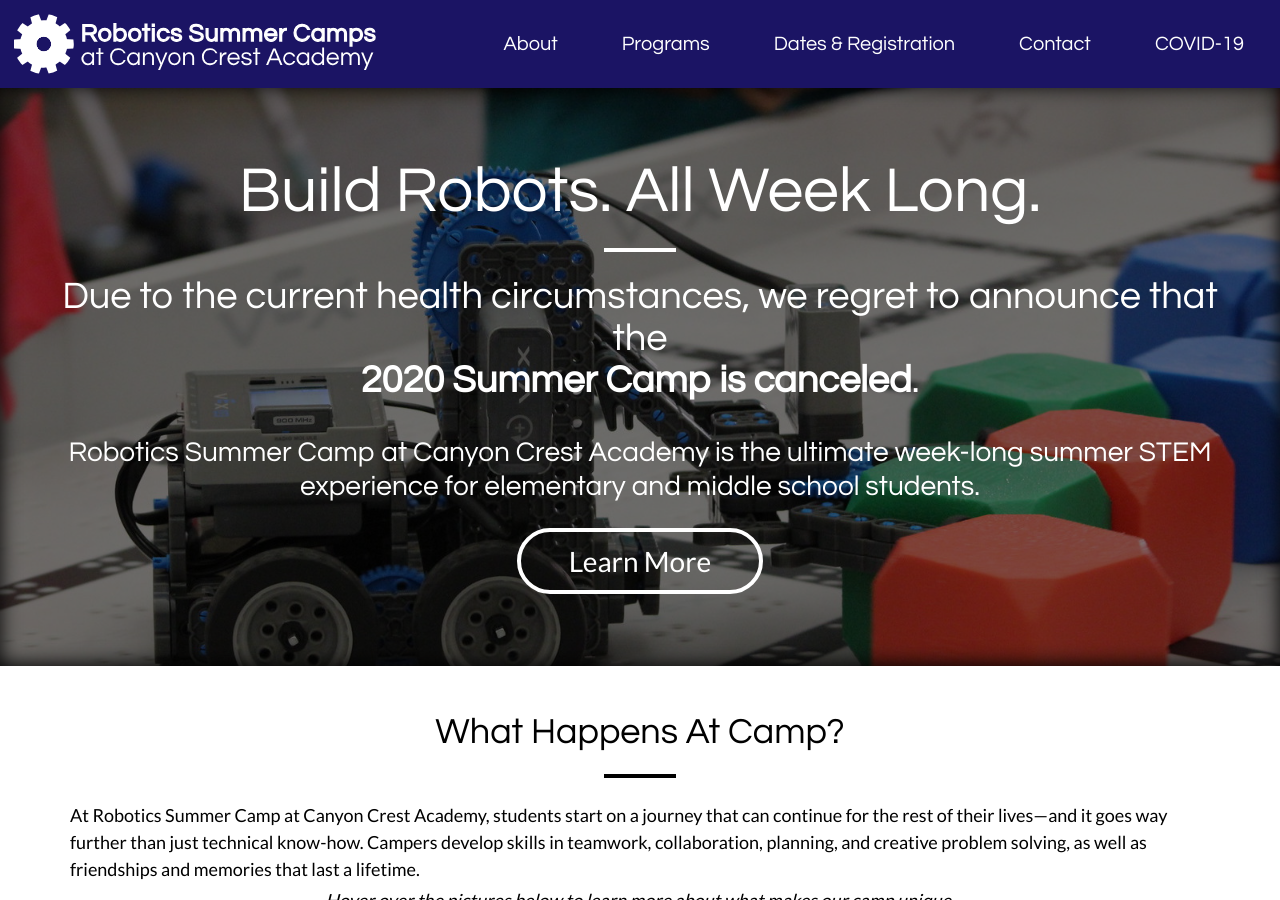
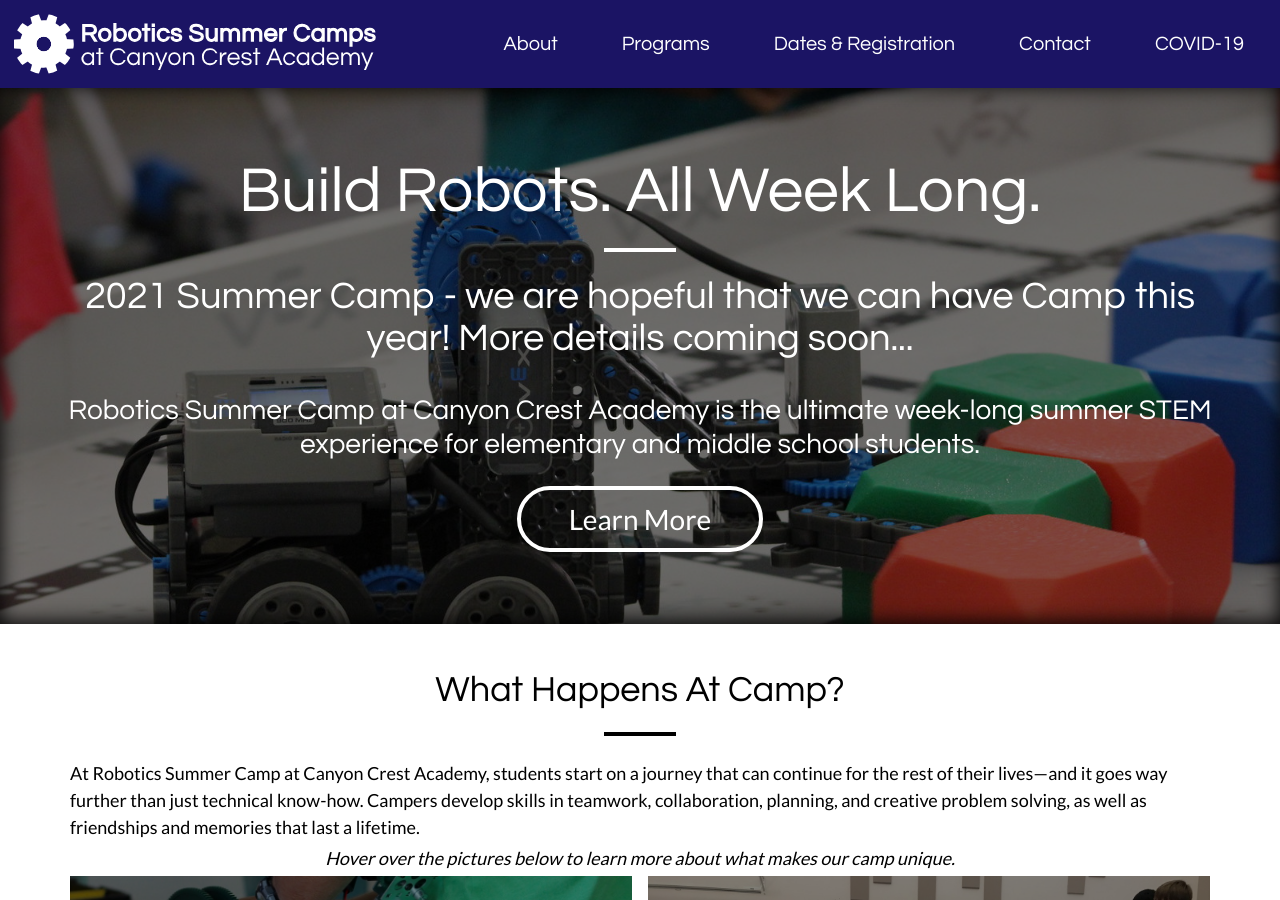
Before and after one commit to Team3128/camp, a Jekyll site: the page built from index.html, in a window 1280 px wide and 900 px high. Built offline with Jekyll 4.4.1, drawn with Linux system fonts in a browser that asks for light colours; nearby versions of some CDN libraries; some of the changed text lies outside the part shown.

Commit message:
updated copyright and camp 2021 info

```diff
--- a/_includes/footer.html
+++ b/_includes/footer.html
@@ -1,3 +1,3 @@
 <footer>
-    © 2015-2019. All rights reserved. Robotics Summer Camp at Canyon Crest Academy is a program by <a href="http://team3128.org">FIRST Robotics Competition Team 3128: Aluminum Narwhals</a> and the <a href="http://canyoncrestfoundation.org">Canyon Crest Academy Foundation</a>.
+    © 2015-2021. All rights reserved. Robotics Summer Camp at Canyon Crest Academy is a program by <a href="http://team3128.org">FIRST Robotics Competition Team 3128: Aluminum Narwhals</a> and the <a href="http://canyoncrestfoundation.org">Canyon Crest Academy Foundation</a>.
 </footer>
--- a/index.html
+++ b/index.html
@@ -27,8 +27,8 @@ layout: default
                 <span class="big">Build Robots. All Week Long.</span>
                 <hr>
                 <div class = "importantDetails">
-                    Due to the current health circumstances, we regret to announce that the
-                    <br><b>2020 Summer Camp is canceled</b>.
+                    2021 Summer Camp - we are hopeful that we can have Camp this year!
+                    More details coming soon...
 
                 </div>
                 <div class="details">
```
